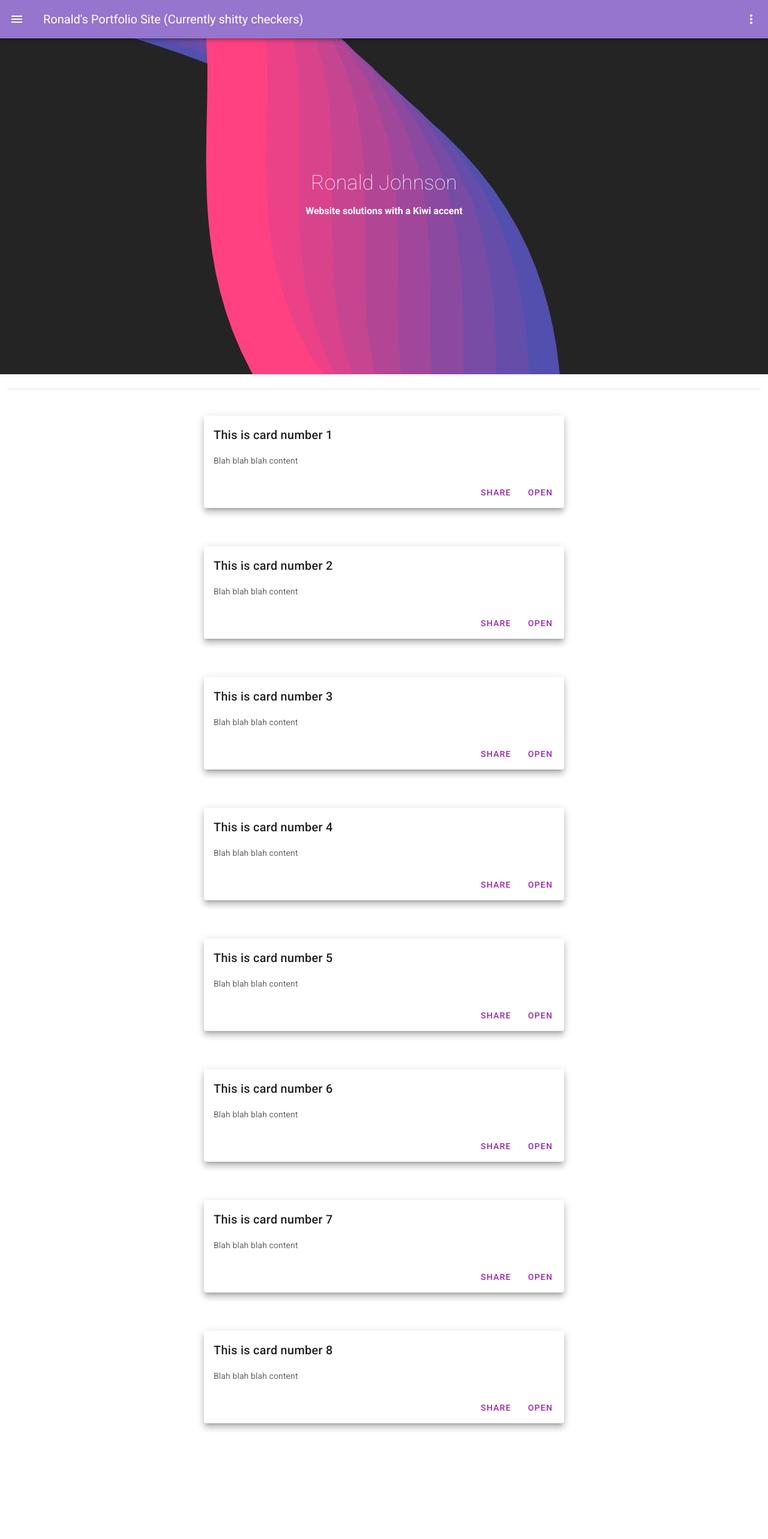
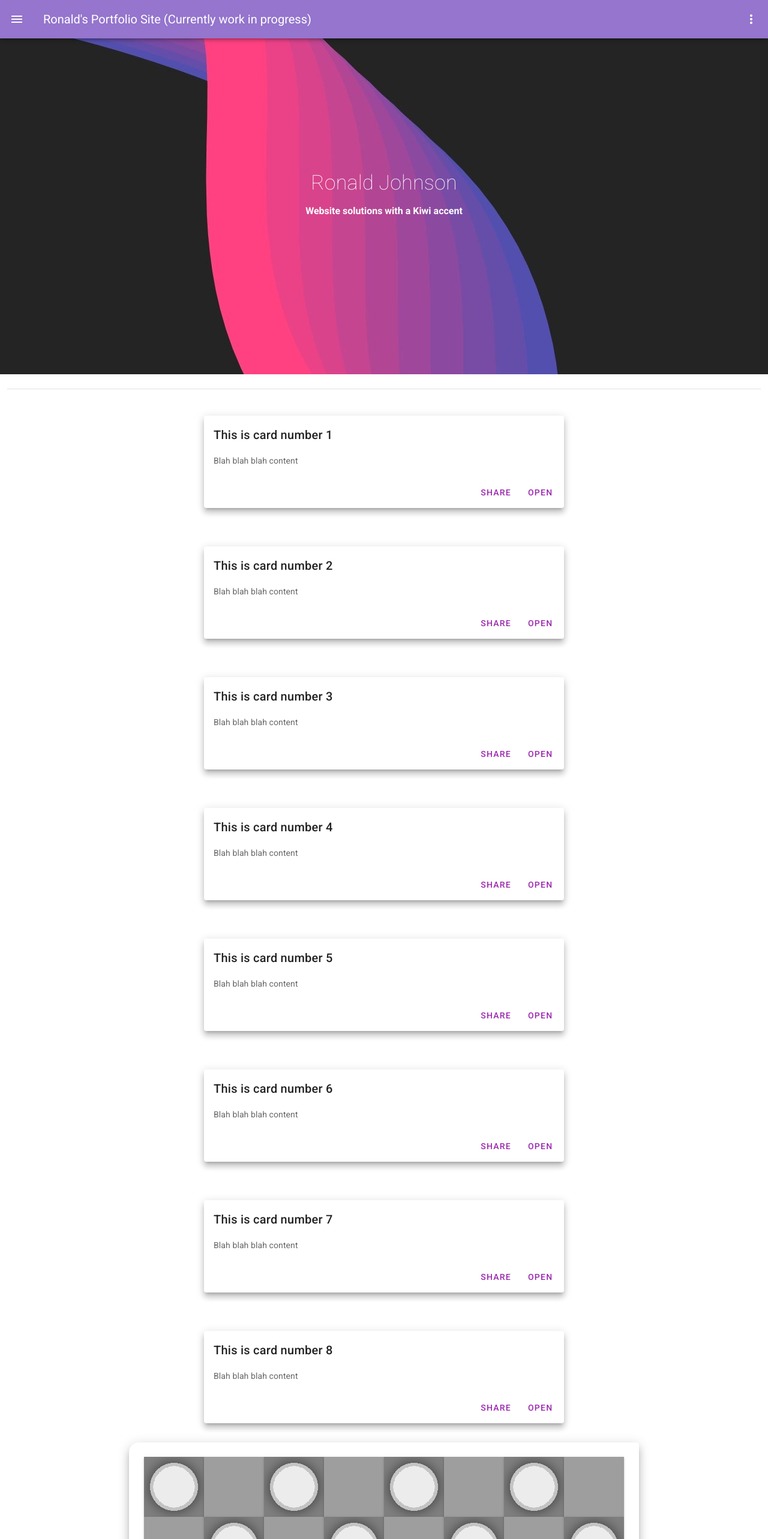
Before and after one commit to ronaldhej/vue-checkers, a Vue app: page / in a window 1280 px wide. Shown: the top 2566 px of the page at 60% size. Before the commit the page ends 2405 px from the top, so only its background shows below. Built offline with nearby package versions, Linux system fonts and the light colour scheme; grey boxes are pictures that could not be loaded.

Commit message:
Board  now knows when tiles are clicked, adding support to move tile via origin and target tile saves

```diff
--- a/package.json
+++ b/package.json
@@ -10,7 +10,8 @@
   "dependencies": {
     "core-js": "^3.6.5",
     "vue": "^2.6.11",
-    "vuetify": "^2.2.11"
+    "vuetify": "^2.2.11",
+    "vuex": "^3.5.1"
   },
   "devDependencies": {
     "@vue/cli-plugin-babel": "~4.5.0",
--- a/src/App.vue
+++ b/src/App.vue
@@ -8,12 +8,15 @@
             class="pt-16 d-none d-md-block"
         />-->
       </v-row>
+      <v-row>
+        <board/>
+      </v-row>
     </v-main>
   </v-app>
 </template>
 
 <script>
-// import board from './components/board';
+import board from './components/board';
 import appbar from './components/appbar'
 import homepage from "@/components/homepage";
 
@@ -21,7 +24,7 @@ export default {
   name: 'App',
 
   components: {
-    //board,
+    board,
     appbar,
     homepage
   },
--- a/src/components/appbar.vue
+++ b/src/components/appbar.vue
@@ -12,7 +12,7 @@
 
       </v-app-bar-nav-icon>
 
-      <v-toolbar-title>Ronald's Portfolio Site (Currently shitty checkers)</v-toolbar-title>
+      <v-toolbar-title>Ronald's Portfolio Site (Currently work in progress)</v-toolbar-title>
 
       <v-spacer></v-spacer>
 
--- a/src/components/board.vue
+++ b/src/components/board.vue
@@ -53,11 +53,15 @@
               sm="1"
               class="pa-0 ma-0"
               outlined
+              v-on:tileClicked="tileClicked"
           />
         </v-col>
       </v-row>
     </v-card>
   </v-row>
+  <h1>
+    Col: {{selectedTile.col}}, Row: {{selectedTile.row}}, {{selectedTile.currentPiece}}
+  </h1>
 </v-container>
 
 </template>
@@ -76,7 +80,43 @@ export default {
 
   data: function() {
     return {
-      snackbar: true
+      tileIsPrimed: false,
+      snackbar: true,
+
+      selectedTile: {
+        row: 1,
+        col: 1,
+        currentPiece: "none"
+      },
+
+      originTile: {
+        row: 1,
+        col: 1,
+        currentPiece: "none"
+      },
+
+      destTile: {
+        row: 1,
+        col: 2,
+        currentPiece: "none"
+      }
+    }
+
+  },
+
+  methods: {
+
+    tileClicked: function(row, col, currentPiece) {
+      if (this.tileIsPrimed == false) {
+
+        this.originTile.row = row
+        this.originTile.col = col
+        this.originTile.currentPiece = currentPiece
+
+        this.tileIsPrimed = !(this.tileIsPrimed)
+
+
+      }
     }
 
   }
--- a/src/components/tile.vue
+++ b/src/components/tile.vue
@@ -2,12 +2,12 @@
   <v-container>
       <v-card
       class="pa-0 ma-0"
-      v-bind:style="{ 'background-color': colorTiles(row,col), 'background-image': placePieces(row, col)}"
+      v-once :style="{ 'background-color': colorTiles(row,col), 'background-image': placePieces(row, col)}"
       tile
       height="100px"
       width="100px"
       ripple
-      @click="snackbar = true"
+      @click="tileClicked(row, col, currentPiece)"
       v-click-outside="onClickOutside"
       >
         <v-img
@@ -111,7 +111,16 @@ export default
     onClickOutside: function ()
     {
       this.snackbar = false
+    },
+
+    tileClicked: function (row, col, currentPiece)
+    {
+      this.snackbar = true
+
+      this.$emit('tileClicked', row, col, currentPiece)
+
     }
+
   }
 }
 </script>
```
Also changed, not shown: src/components/navigationbar.vue (+10 -1 lines), 1 other file (tests, documents, lock files or other folders).
